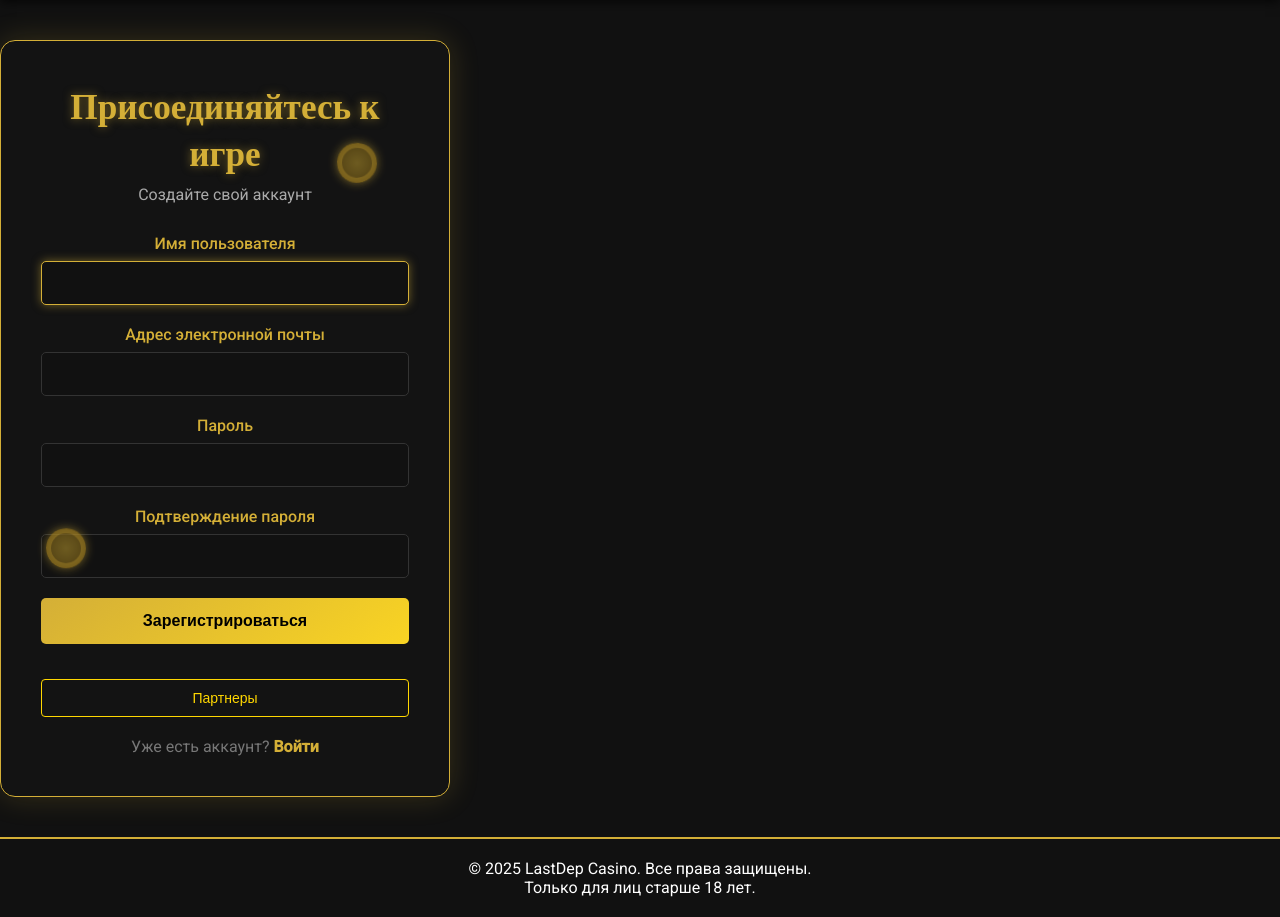
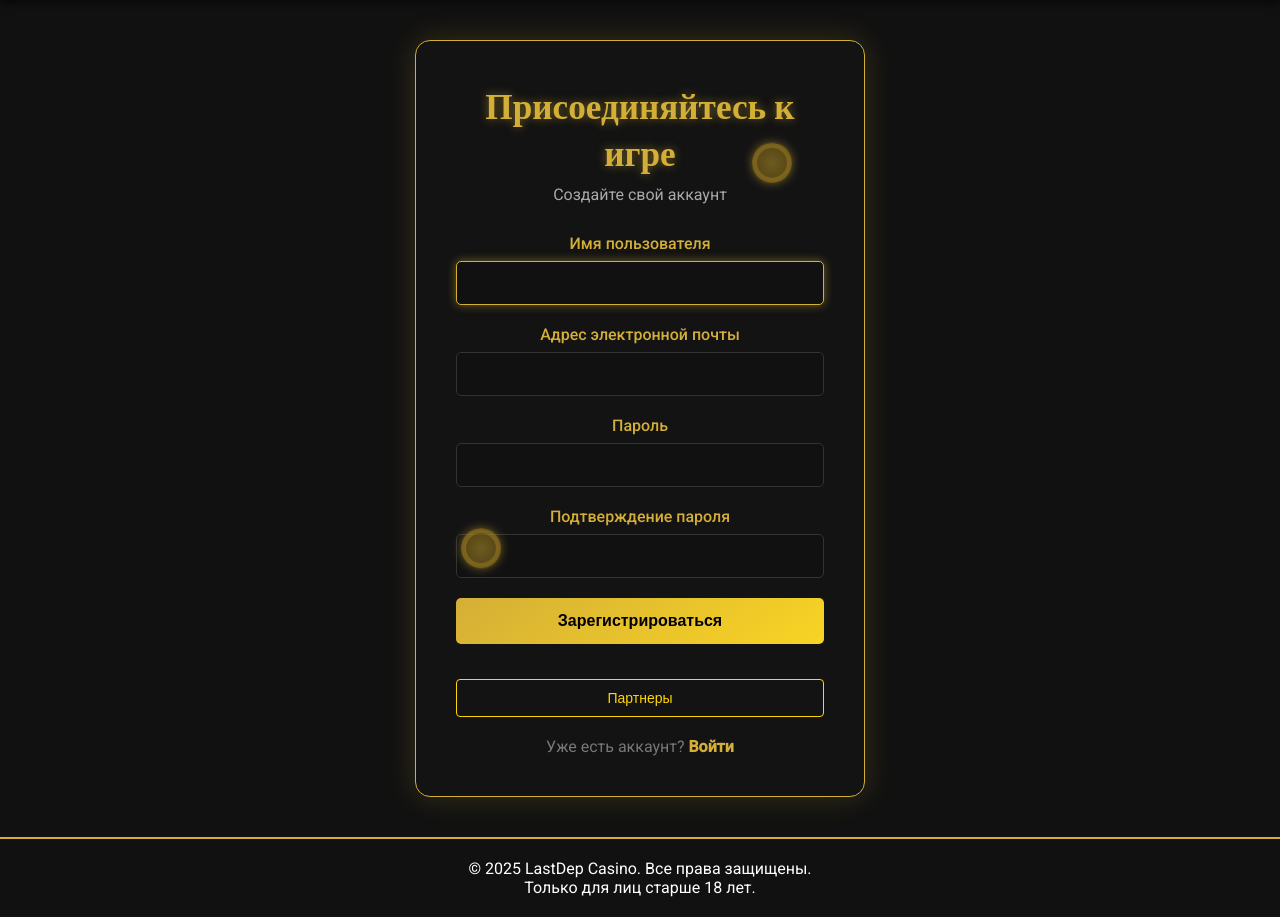
Before and after one commit to Britva52/test, a Django app: page /register/ in a window 1280 px wide. Shown: the part 256-1173 px from the top of the page. Run offline with Django 5.2, Linux system fonts and the light colour scheme; data that the repository does not hold is empty; parts of the project's set-up code (start-up, migrations or seed data) failed here and were passed over.

Commit message:
ARSEN ASILBEKOV add profile and update login and register Kurbatov Maksim fix coin

```diff
--- a/casino_project/casino/templates/registration/login.html
+++ b/casino_project/casino/templates/registration/login.html
@@ -1,7 +1,19 @@
-[file name]: login.html
 {% extends 'casino/base.html' %}
 
 {% block content %}
+<style>
+    .auth-container {
+        display: flex;
+        justify-content: center;
+        align-items: center;
+        min-height: 70vh;
+    }
+
+    .auth-wrapper {
+        margin: 0 auto;
+    }
+</style>
+
 <div class="auth-container">
     <div class="auth-wrapper">
         <!-- Анимированные фишки на фоне -->
--- a/casino_project/casino/templates/registration/register.html
+++ b/casino_project/casino/templates/registration/register.html
@@ -2,9 +2,21 @@
 {% load static %}
 
 {% block content %}
+<style>
+    .auth-container {
+        display: flex;
+        justify-content: center;
+        align-items: center;
+        min-height: 70vh;
+    }
+
+    .auth-wrapper {
+        margin: 0 auto;
+    }
+</style>
+
 <div class="auth-container">
     <div class="auth-wrapper">
-        <!-- Анимированные фишки на фоне -->
         <div class="chip chip-4"></div>
         <div class="chip chip-5"></div>
 
@@ -31,14 +43,14 @@
             <!-- Кнопка для показа партнеров -->
             <button type="button" class="auth-tab" id="partnersBtn">Партнеры</button>
 
-            <!-- Скрытый блок с баннерами партнеров -->
+                    <!-- Скрытый блок с баннерами партнеров -->
             <div id="partnersBanners" class="hidden-banners">
                 <div class="banner-container">
                     <div class="partner-banner">
-                        <img src={'/static/images/partner1-banner.jpg'} alt="Партнер 1">
+                        <img src="{% static 'casino/images/partner1/message-banner.jpg' %}" alt="Партнер 1">
                     </div>
                     <div class="partner-banner">
-                        <img src={'/static/images/partner2-banner.jpg'}222 alt="Партнер 2">
+                        <img src="{% static 'casino/images/partner2/clicker-banner.jpg' %}" alt="Партнер 2">
                     </div>
                 </div>
             </div>
--- a/casino_project/casino/views.py
+++ b/casino_project/casino/views.py
@@ -40,8 +40,37 @@ def custom_logout(request):
 
 @login_required
 def profile(request):
-    bets = Bet.objects.filter(player=request.user).order_by('-created_at')[:10]
-    context = {'bets': bets, 'user': request.user}
+    game_type = request.GET.get('game_type', None)
+
+    bets_query = Bet.objects.filter(player=request.user)
+    if game_type:
+        bets_query = bets_query.filter(game=game_type)
+
+    bets = bets_query.order_by('-created_at')
+
+    # Считаем общее количество ставок
+    total_bets = bets.count()
+
+    winning_bets = bets.filter(outcome='win')
+
+    total_wins = sum(bet.win_amount for bet in winning_bets)
+
+    win_rate = int((winning_bets.count() / total_bets * 100)) if total_bets > 0 else 0
+
+    biggest_win = max([bet.win_amount for bet in winning_bets], default=0)
+
+    context = {
+        'bets': bets[:20],
+        'total_bets': total_bets,
+        'total_wins': total_wins,
+        'win_rate': win_rate,
+        'biggest_win': biggest_win,
+        'user': request.user,
+        'selected_game': game_type
+    }
+
+    return render(request, 'casino/profile.html', context)
+
     return render(request, 'casino/profile.html', context)
 
 # Игры
```
Also changed, not shown: casino_project/casino/templates/casino/profile.html (+18 -14 lines).
